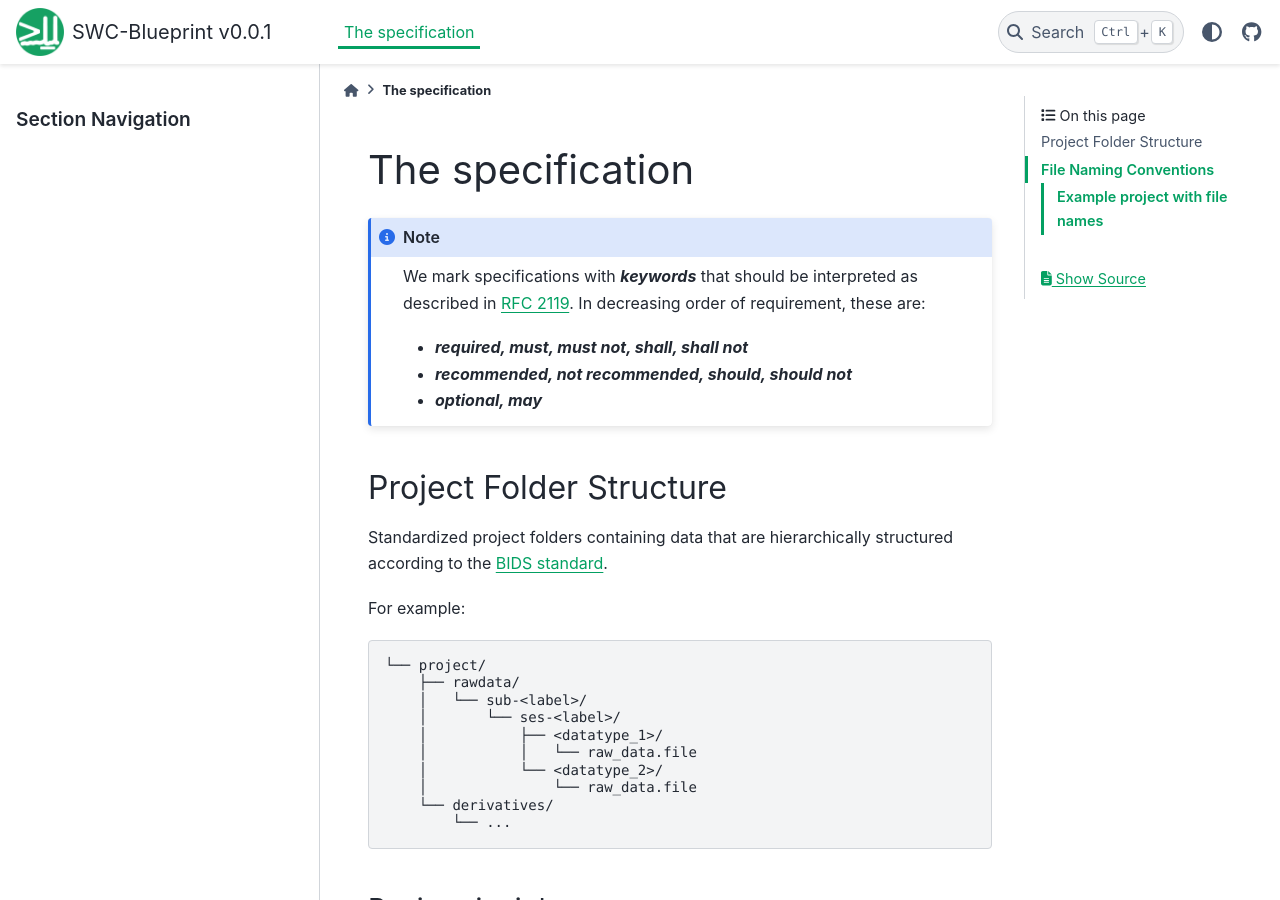
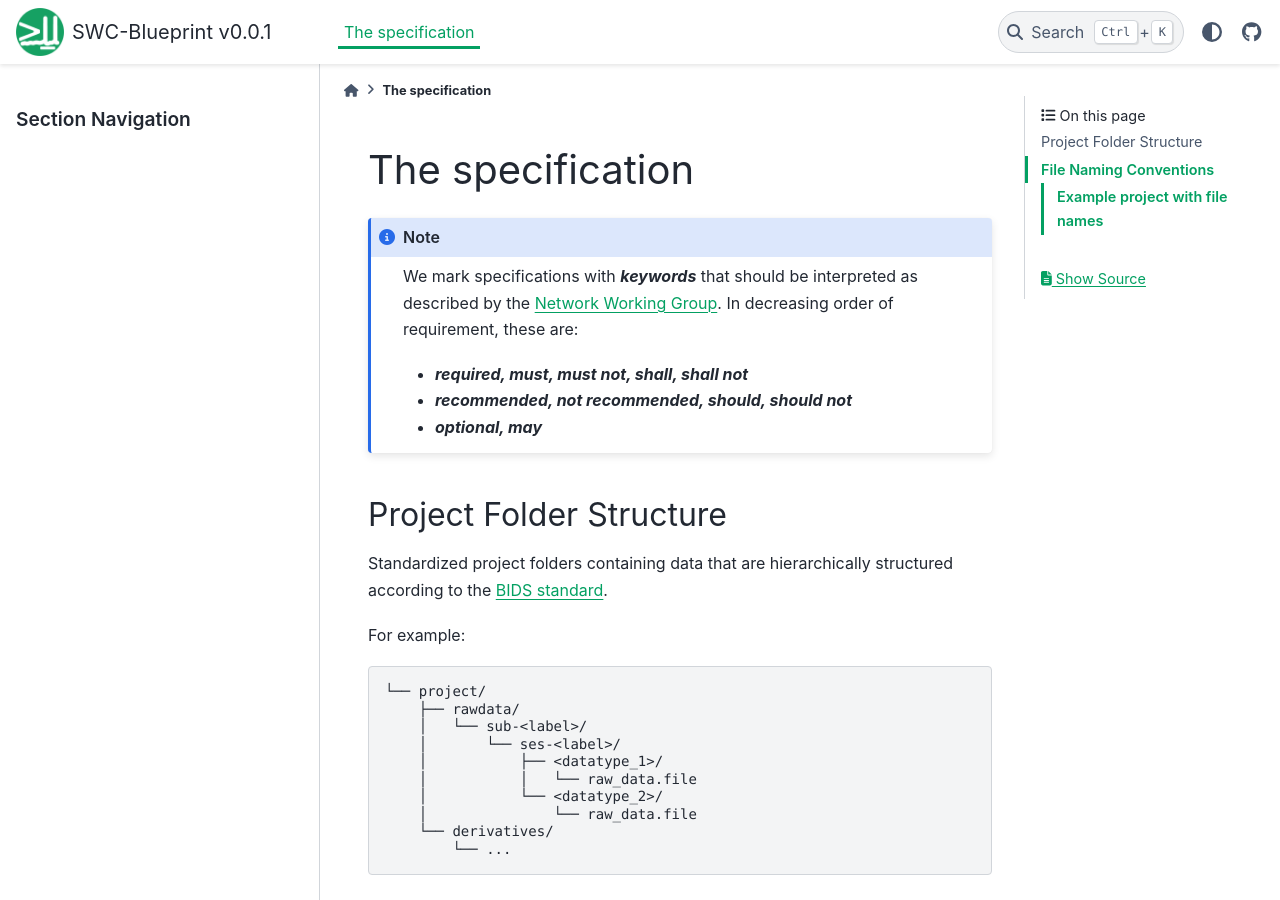
Before and after one commit to neuroinformatics-unit/NeuroBlueprint, a Sphinx documentation site: the page built from docs/source/specification.md, in a window 1280 px wide and 900 px high. Built offline with Sphinx 7.4.7 and the PyData theme 0.15.4, drawn with Linux system fonts in a browser that asks for light colours.

Commit message:
replaced RFC reference with Network Working Group

```diff
--- a/docs/source/specification.md
+++ b/docs/source/specification.md
@@ -1,7 +1,7 @@
 # The specification
 
 :::{note}
-We mark specifications with ***keywords*** that should be interpreted as described in [RFC 2119](https://www.ietf.org/rfc/rfc2119.txt). In decreasing order of requirement, these are:
+We mark specifications with ***keywords*** that should be interpreted as described by the [Network Working Group](https://www.ietf.org/rfc/rfc2119.txt). In decreasing order of requirement, these are:
 
 * ***required, must, must not, shall, shall not***
 * ***recommended, not recommended, should, should not***
```
